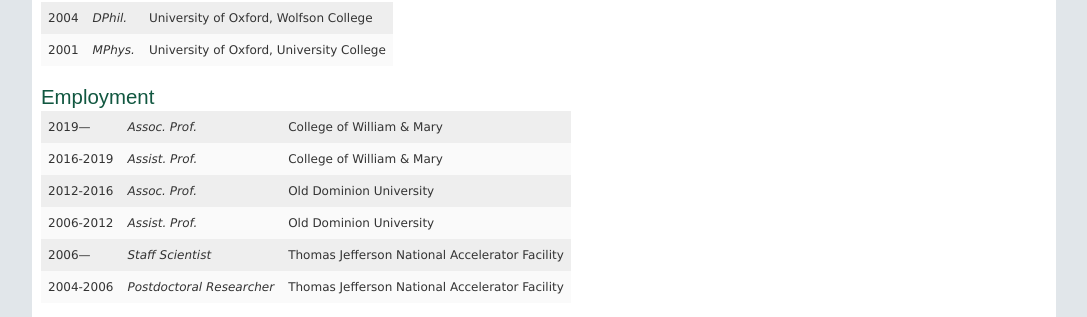
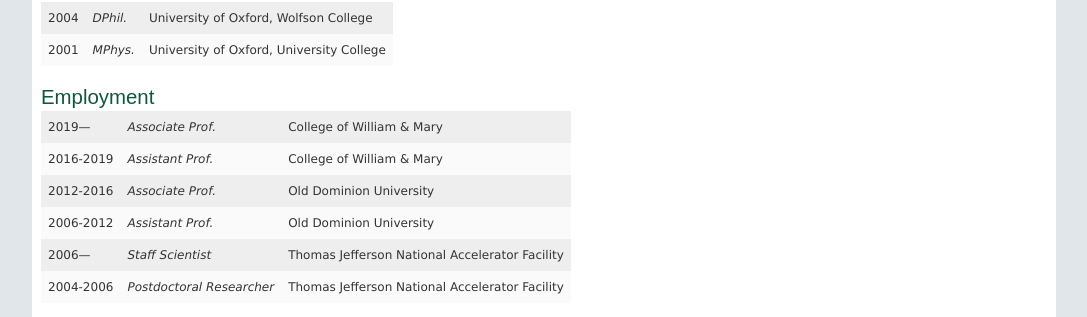
Before and after one commit to jozefdudek/personal_website, a Jekyll site: the page built from bio.html, in a window 1280 px wide. Shown: the part 291-608 px from the top of the page, without its empty margins (82-1169 px from the left). Built offline with Jekyll 4.4.1, drawn with Linux system fonts in a browser that asks for light colours.

```diff
--- a/bio.html
+++ b/bio.html
@@ -33,25 +33,25 @@
 
     <tr class="highlights">
       <td class="highlights"> 2019&mdash; </td>
-      <td class="highlights"> <i>Assoc. Prof.</i> </td>
+      <td class="highlights"> <i>Associate Prof.</i> </td>
       <td class="highlights">College of William &amp; Mary </td>
     </tr>
 
      <tr class="highlights">
       <td class="highlights"> 2016-2019 </td>
-      <td class="highlights"> <i>Assist. Prof.</i> </td>
+      <td class="highlights"> <i>Assistant Prof.</i> </td>
       <td class="highlights">College of William &amp; Mary </td>
     </tr>
 
       <tr class="highlights">
       <td class="highlights"> 2012-2016 </td>
-      <td class="highlights"> <i>Assoc. Prof.</i> </td>
+      <td class="highlights"> <i>Associate Prof.</i> </td>
       <td class="highlights">Old Dominion University</td>
     </tr>
 
     <tr class="highlights">
       <td class="highlights"> 2006-2012 </td>
-      <td class="highlights"> <i>Assist. Prof.</i> </td>
+      <td class="highlights"> <i>Assistant Prof.</i> </td>
       <td class="highlights">Old Dominion University</td>
     </tr>
 
--- a/pubs.html
+++ b/pubs.html
@@ -71,9 +71,9 @@
 //writeString = writeString.concat( JSON.stringify(list[pubNum]["id"], null, 2 ) );
 
 // *** TITLE ***
-writeString = writeString.concat("");
+writeString = writeString.concat("&ldquo;");
 writeString = writeString.concat( JSON.stringify( list[pubNum]["metadata"]["titles"][0]["title"],null,2));
-writeString = writeString.concat("</br>");
+writeString = writeString.concat("&rdquo;</br>");
 
 writeString = writeString.replace(/\\\\/g,"\\"); //replace double backslash with single backslash
 writeString = writeString.replace(/\\{o}/g,"&ouml;"); //fix the Mobius problem
```
